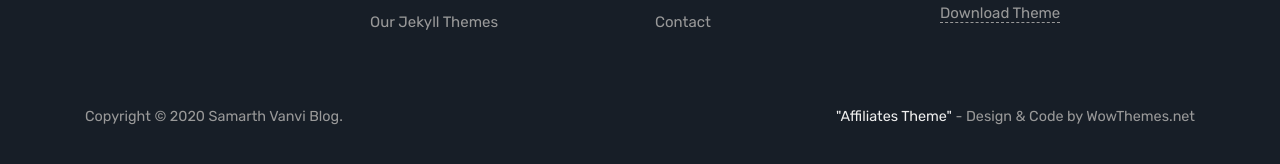
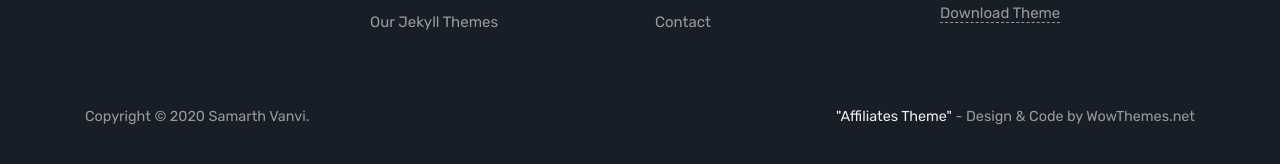
Before and after one commit to samarthvanvi/opinionquill, a Jekyll site: the page built from index.html, in a window 1280 px wide and 900 px high, scrolled down 1932 px. Shown: the part 727-891 px from the top of the window. Built offline with Jekyll 4.4.1, drawn with Linux system fonts in a browser that asks for light colours; the list of posts is cut into pages by our own code; comment, search, counter and statistics services are not loaded.

Commit message:
Update _config.yml

```diff
--- a/_config.yml
+++ b/_config.yml
@@ -1,5 +1,5 @@
 # Site
-name: "Samarth Vanvi Blog"
+name: "Samarth Vanvi"
 title: "Samarth Vanvi Blog"
 description: "A place to get info about all of it"
 meta_description: "Jekyll theme for blogging."
```
